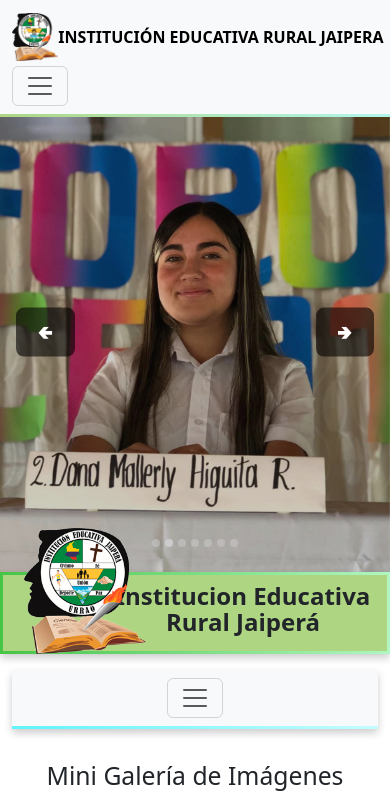
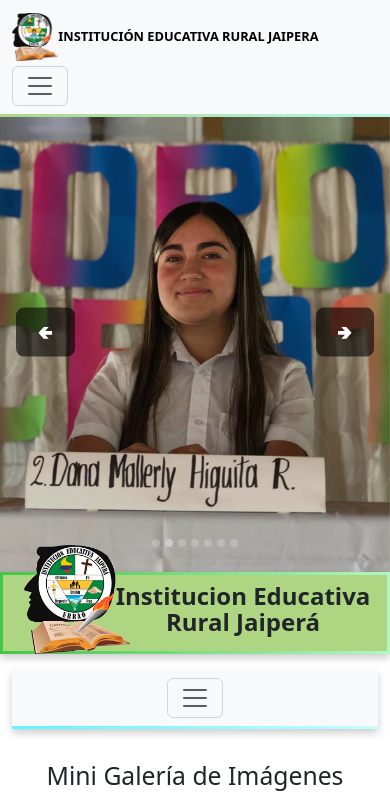
Before and after one commit to SamirJoseGil/JaPage, a React (Vite) app: page / in a window 390 px wide. Shown: the top 797 px of the page. Built offline with nearby package versions, Linux system fonts and the light colour scheme.

Commit message:
update svg

```diff
--- a/index.html
+++ b/index.html
@@ -2,10 +2,10 @@
 <html lang="en">
   <head>
     <meta charset="UTF-8" />
-    <link rel="icon" type="image/svg+xml" href="/vite.svg" />
+    <link rel="icon" type="image/svg+xml" href="/book-closed-svgrepo-com.svg" />
     <link rel="stylesheet" href="https://cdnjs.cloudflare.com/ajax/libs/font-awesome/5.15.4/css/all.min.css">
     <meta name="viewport" content="width=device-width, initial-scale=1.0" />
-    <title>Vite + React</title>
+    <title>I.E.R Jaipera</title>
   </head>
   <body>
     <div id="root"></div>
--- a/src/styles/App.css
+++ b/src/styles/App.css
@@ -183,11 +183,11 @@ iframe {
   }
 
   .title-logo {
-    max-height: 15vh;
+    max-height: 13vh;
   }
 
   .navbar-brand strong {
-    font-size: 1rem;
+    font-size: 0.8rem;
   }
 
   .overlay-image {
```
Also changed, not shown: public/book-closed-svgrepo-com.svg (added).
